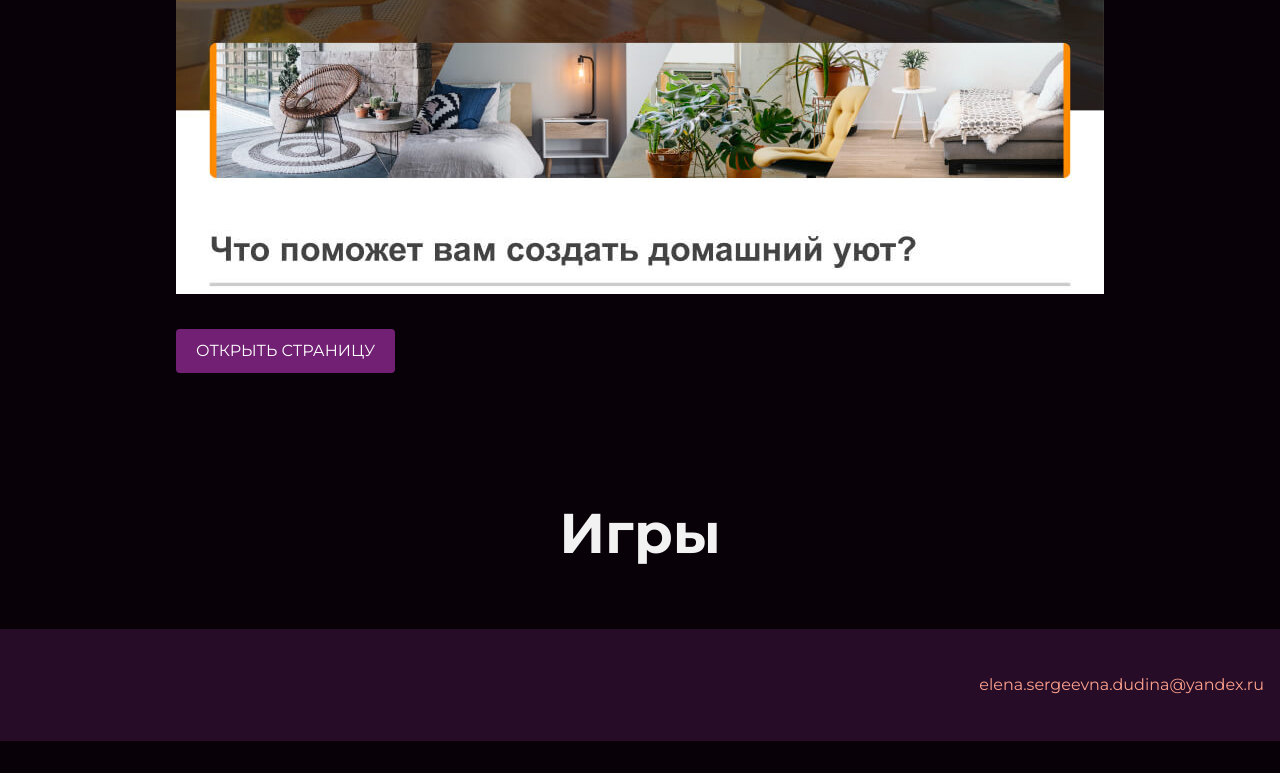
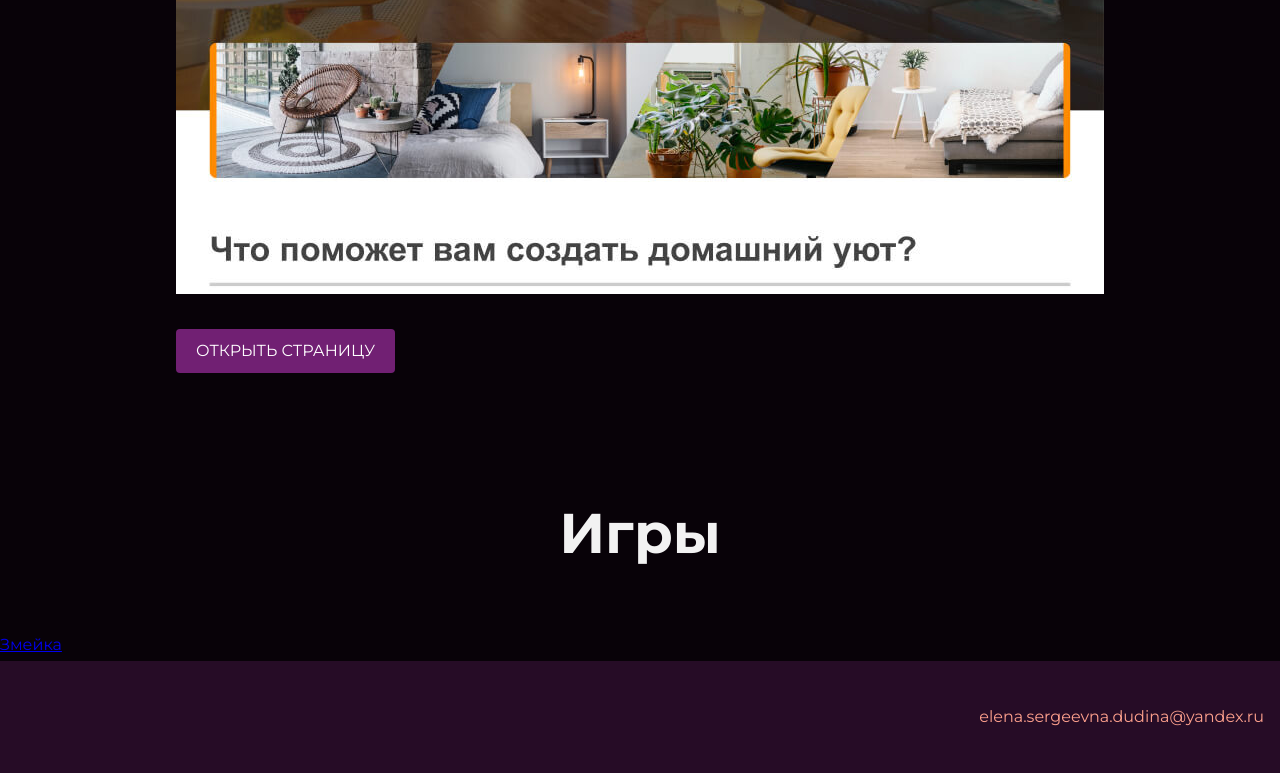
Before and after one commit to AuroraThundercloud/my-site, a plain HTML site: page index.html in a window 1280 px wide. Shown: the part 2691-3464 px from the top of the page. Before the commit the page ends 3432 px from the top, so only its background shows below. Drawn offline with Linux system fonts and the light colour scheme.

Commit message:
Добавление ссылки на змейку

```diff
--- a/index.html
+++ b/index.html
@@ -67,8 +67,8 @@
 
     <section class = "games">
       <h2 class="subheading">Игры</h2>
-      <div class = "snake">
-
+      <div>
+       <a class = "snake" href="snake/index.html">Змейка</a>
 
       </div>
 
```
